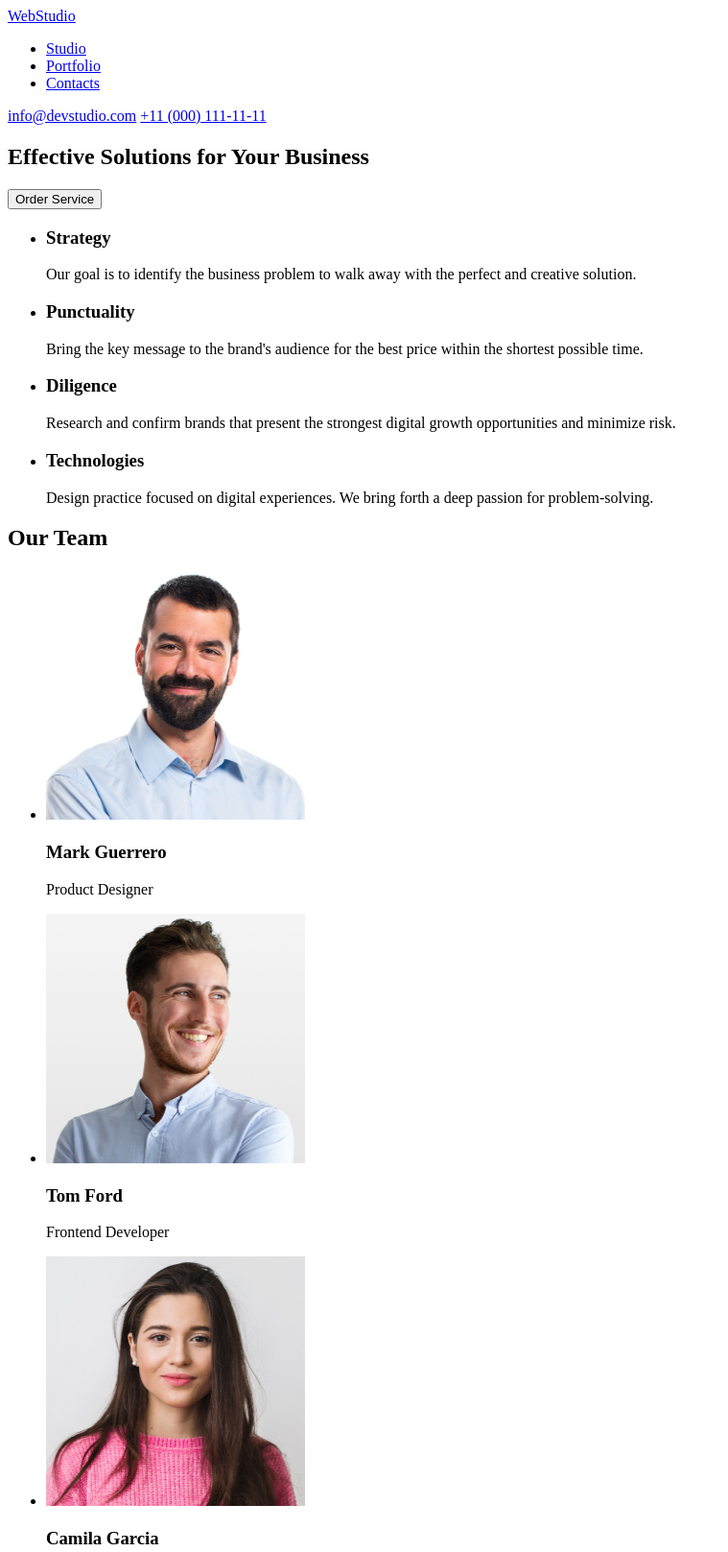
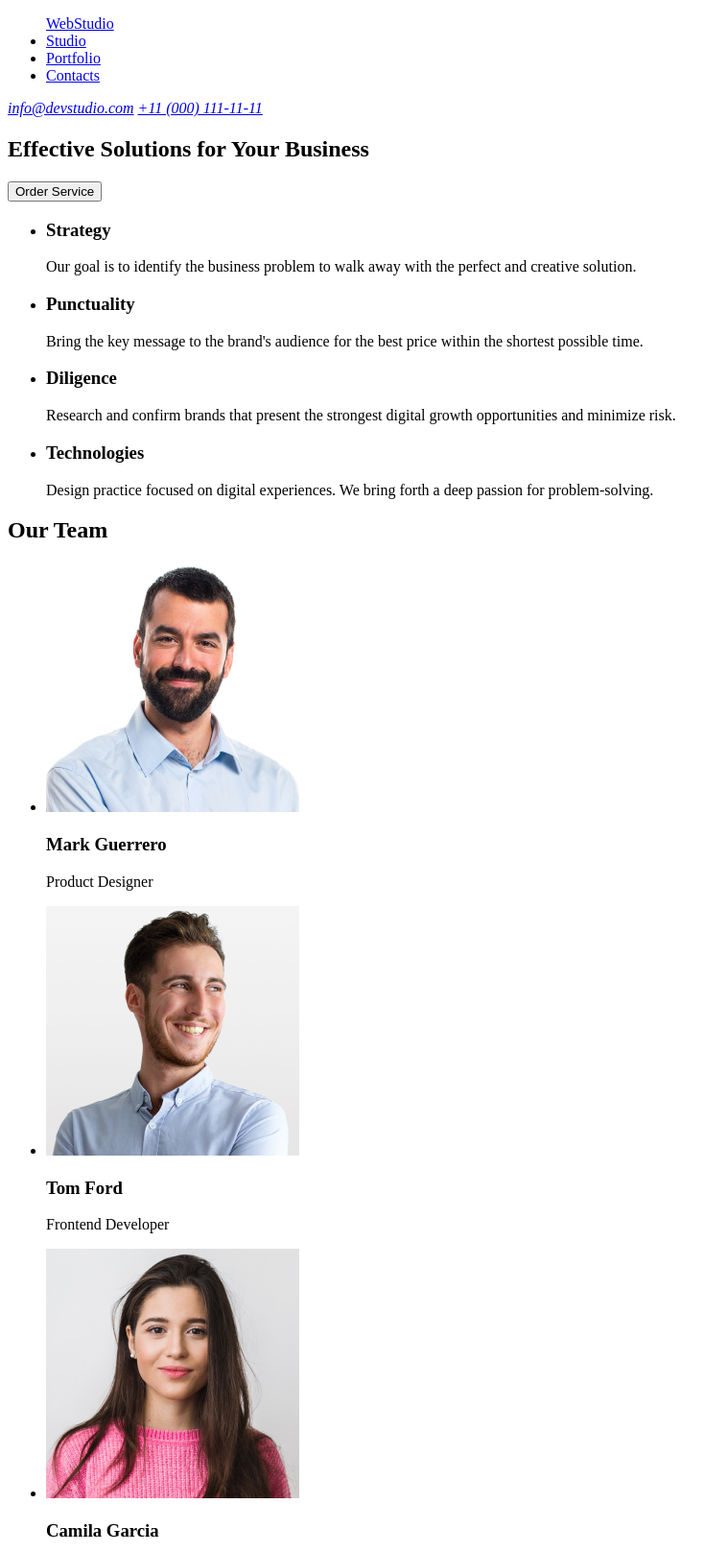
Before and after one commit to roma-nuss/goit-markup-hw-01, a plain HTML site: page index.html in a window 1280 px wide. Shown: the top 1617 px of the page at 96% size, without its empty margins (0-759 px from the left). Drawn offline with Linux system fonts and the light colour scheme.

Commit message:
second  commit

```diff
--- a/index.html
+++ b/index.html
@@ -9,15 +9,17 @@
     <!-- header -->
 
     <header>
-      <a href="#"><span>Web</span>Studio</a>
       <nav>
         <ul>
+          <a href="./index.html">WebStudio</a>
           <li><a href="#">Studio</a></li>
           <li><a href="#">Portfolio</a></li>
           <li><a href="#">Contacts</a></li>
         </ul>
-        <a href="mailto:info@devstudio.com">info@devstudio.com</a>
-        <a href="tel:+110001111111">+11 (000) 111-11-11</a>
+        <address>
+          <a href="mailto:info@devstudio.com">info@devstudio.com</a>
+          <a href="tel:+110001111111">+11 (000) 111-11-11</a>
+        </address>
       </nav>
     </header>
 
@@ -26,7 +28,7 @@
     <main>
       <section>
         <h1>Effective Solutions for Your Business</h1>
-        <button>Order Service</button>
+        <button type="button">Order Service</button>
       </section>
 
       <!-- section 2 -->
@@ -74,7 +76,7 @@
             <img
               src="./images/mark.jpg"
               alt="Mark Guerrero"
-              width="270"
+              width="264"
               height="260"
             />
             <h3>Mark Guerrero</h3>
@@ -84,7 +86,7 @@
             <img
               src="./images/tom.jpg"
               alt="Tom Ford"
-              width="270"
+              width="264"
               height="260"
             />
             <h3>Tom Ford</h3>
@@ -94,7 +96,7 @@
             <img
               src="./images/camila.jpg"
               alt="Camila Garcia"
-              width="270"
+              width="264"
               height="260"
             />
             <h3>Camila Garcia</h3>
@@ -104,7 +106,7 @@
             <img
               src="./images/daniel.jpg"
               alt="Daniel Wilson"
-              width="270"
+              width="264"
               height="260"
             />
             <h3>Daniel Wilson</h3>
@@ -117,7 +119,7 @@
     <!-- footer -->
 
     <footer>
-      <a href="#"><span>Web</span>Studio</a>
+      <a href="./index.html">WebStudio</a>
       <p>
         Increase the flow of customers and sales for your business with digital
         marketing & growth solutions.
```
